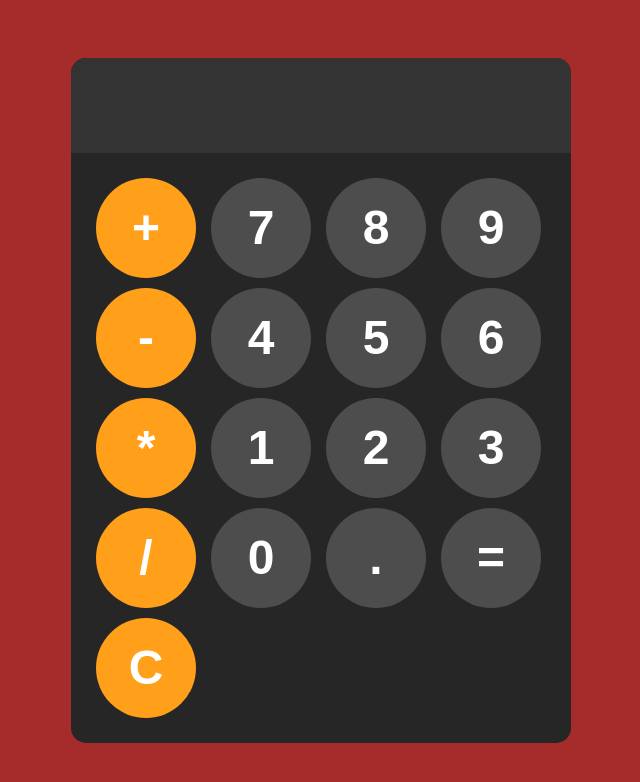
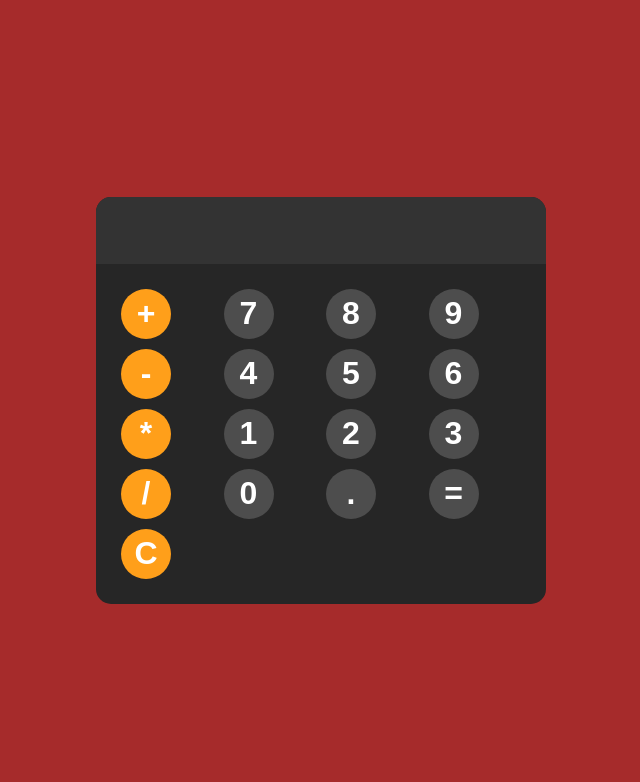
Before and after one commit to marlvynevelascoramos-code/Calculator.io, a plain HTML site: page index.html in a window 1280 px wide. Shown: the whole page, without its empty margins (319-959 px from the left). Drawn offline with Linux system fonts and the light colour scheme.

Commit message:
Update styles.css

```diff
--- a/styles.css
+++ b/styles.css
@@ -15,8 +15,8 @@ body{
 }
 #display{
     width: 100%;
-    padding: 20px;
-    font-size: 3rem;
+    padding: 15px;
+    font-size: 2rem;
     text-align: left;
     border: none;
     background-color: hsl(0, 0%, 20%);
@@ -29,13 +29,13 @@ body{
     padding: 25px;
 }
 button{
-    width: 100px;
-    height: 100px;
-    border-radius: 50px;
+    width: 50px;
+    height: 50px;
+    border-radius: 25px;
     border: none;
     background-color: hsl(0, 0%, 30%);
     color: white;
-    font-size: 3rem;
+    font-size: 2rem;
     font-weight: bold;
     cursor: pointer;
 }
```
